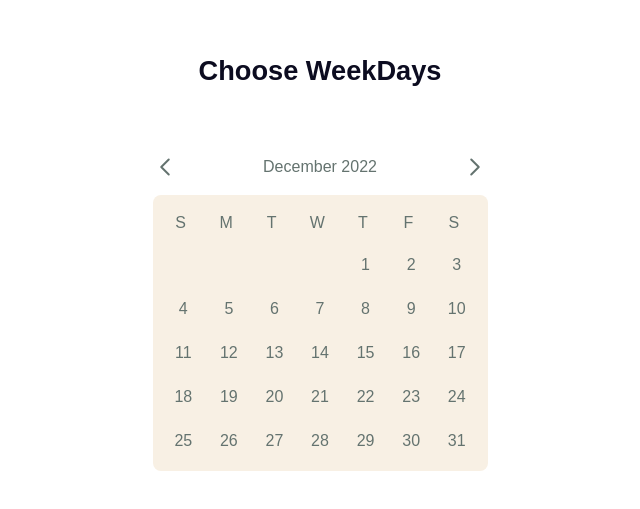
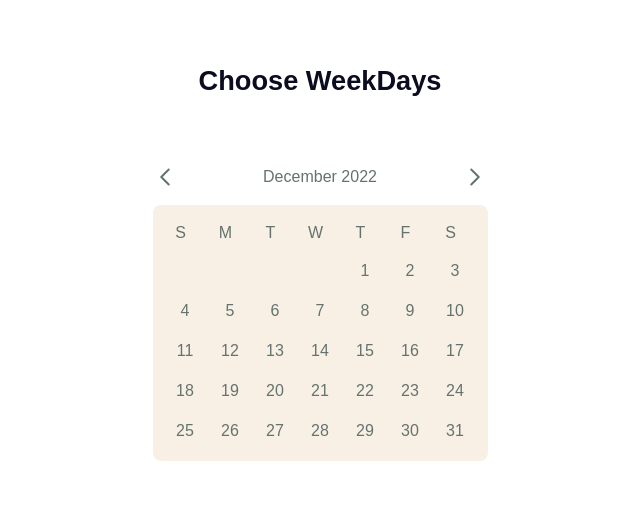
Before and after one commit to PI304/BisTime_Frontend, a Next.js app: page /events/create/schedule in a window 1280 px wide. Shown: the part 139-648 px from the top of the page, without its empty margins (320-960 px from the left). Built offline with nearby package versions, Linux system fonts and the light colour scheme.

Commit message:
chore : handleWeekDayClick

```diff
--- a/src/components/common/calender.tsx
+++ b/src/components/common/calender.tsx
@@ -68,6 +68,12 @@ export default function Calender() {
     }
   };
 
+  const handleWeekDayClick = (index) => {
+    const newChosenDays = [...chosenDays];
+    newChosenDays[index] = !newChosenDays[index];
+    setChosenDays(newChosenDays);
+  };
+
   return (
     <div className="w-full flex flex-col items-center">
       <div className="flex w-full justify-between items-center">
@@ -107,7 +113,7 @@ export default function Calender() {
           </svg>
         </button>
       </div>
-      <div className="grid grid-cols-7 gap-4 w-full mt-4 text-h3 p-4 rounded-lg text-primary-green-3 bg-secondary-orange-3">
+      <div className="grid grid-cols-7 gap-3 w-full mt-4 text-h3 p-4 rounded-lg text-primary-green-3 bg-secondary-orange-3">
         {['S', 'M', 'T', 'W', 'T', 'F', 'S'].map((day, index) => (
           <div
             className="w-6 h-6 rounded-full flex items-center justify-center"
@@ -119,12 +125,8 @@ export default function Calender() {
         {days.map((day, index) => (
           <div
             key={index}
-            onClick={() => {
-              const newChosenDays = [...chosenDays];
-              newChosenDays[index] = !newChosenDays[index];
-              setChosenDays(newChosenDays);
-            }}
-            className={`rounded-full flex items-center py-[2px] justify-center transition ${
+            onClick={day === '' ? null : () => handleWeekDayClick(index)}
+            className={`rounded-full flex items-center py-[2px] justify-center transition  ${
               day === '' || chosenDays[index] === false
                 ? 'bg-transparent'
                 : 'bg-primary-green-1 text-white'
```
